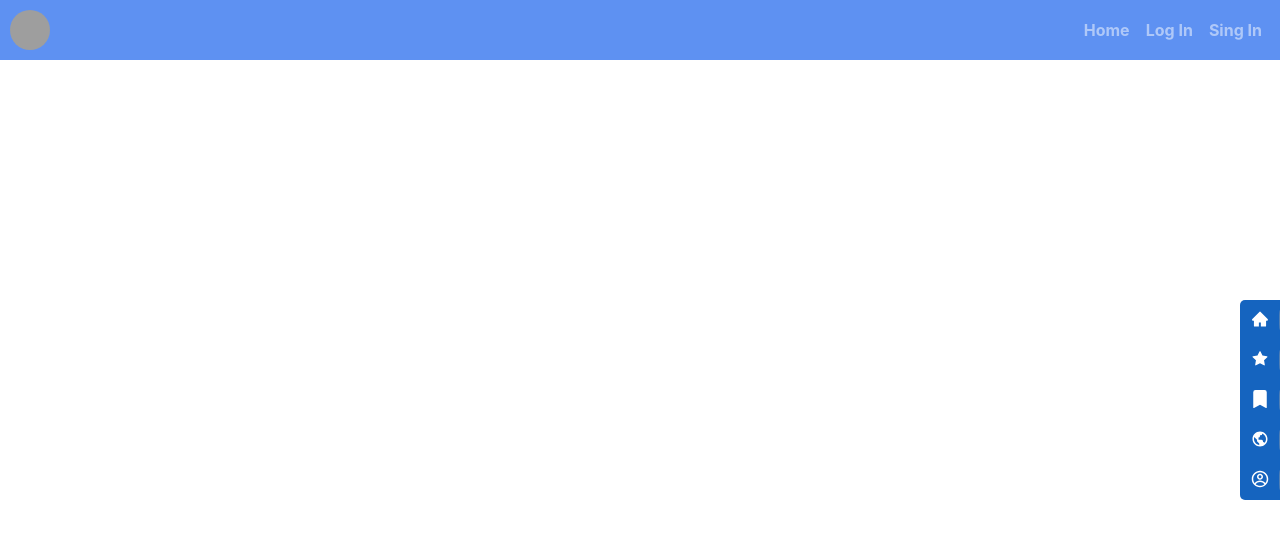
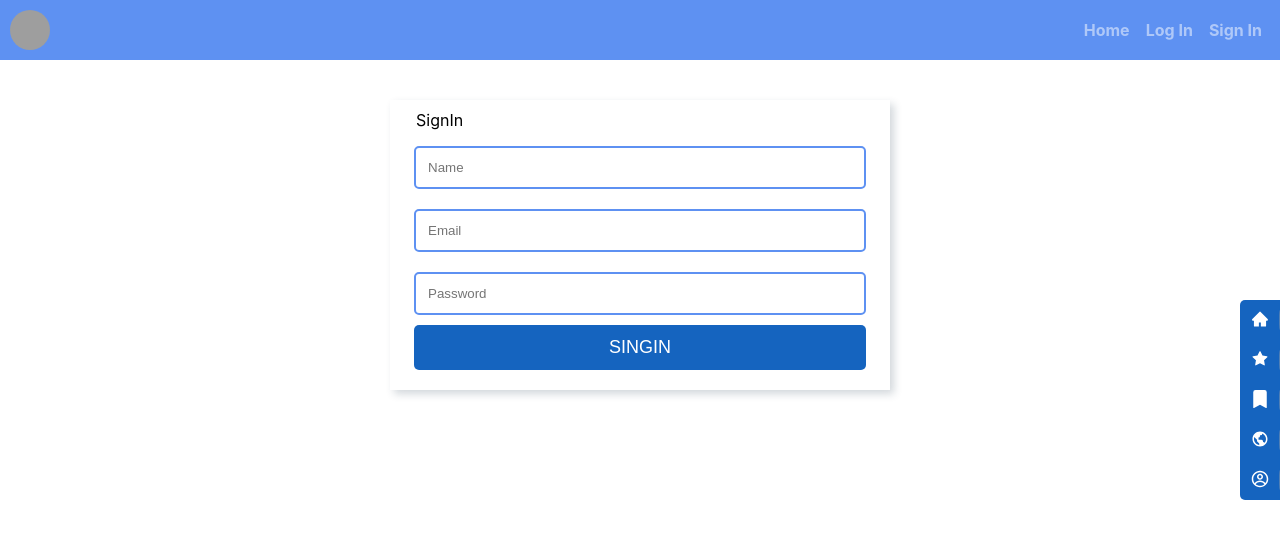
Before and after one commit to aotarasenko/Front-end, a React (Create React App) app in the folder blog-app/blog-app/: page /auth/signin in a window 1280 px wide. Shown: the top 538 px of the page. Built offline with nearby package versions, Linux system fonts and the light colour scheme; grey boxes are pictures that could not be loaded.

Commit message:
Added signin and login pages

```diff
--- a/blog-app/blog-app/src/App.js
+++ b/blog-app/blog-app/src/App.js
@@ -1,17 +1,24 @@
-import { Route, BrowserRouter } from "react-router-dom";
+import { Route, BrowserRouter, Redirect } from "react-router-dom";
 import { NavBar } from "./components/Layout/NavBar/NavBar";
 import { Home } from "./components/Pages/Home";
 import { World } from "./components/Pages/World";
 import { Favorites } from "./components/Pages/Favorites";
 import { Subscriptions } from "./components/Pages/Subscriptions";
 import { Header } from "./components/Layout/Header/Header";
+import { Main } from "./components/Layout/Main/Main";
+import { Login } from "./components/Layout/AuthPage/Login";
+import { Signin } from "./components/Layout/AuthPage/Signin";
 
 function App() {
   return (
     <BrowserRouter>
       <Header />
       <NavBar />
+      <Main />
+      {/* {!loggegIn ? <Redirect to="/world" />} */}
       <Route exact path="/home" component={Home} />
+      <Route exact path="/auth/login" component={Login} />
+      <Route exact path="/auth/signin" component={Signin} />
       <Route exact path="/favorites" component={Favorites} />
       <Route exact path="/world" component={World} />
       <Route exact path="/subscriptions" component={Subscriptions} />
--- /dev/null
+++ b/blog-app/blog-app/src/components/Layout/AuthPage/AuthForm.js
@@ -0,0 +1,36 @@
+import styled from "styled-components";
+import { AppColors, AppFontSizes } from "../../styles/variables";
+
+export const AuthForm = styled.form`
+  padding: 10px;
+
+  margin: 40px auto;
+  max-width: 500px;
+  box-sizing: border-box;
+  box-shadow: 4px 4px 8px 0px rgba(34, 60, 80, 0.2);
+
+  fieldset {
+    display: flex;
+    flex-direction: column;
+    border: none;
+  }
+
+  input {
+    position: relative;
+    margin: 10px 0;
+    padding: 12px;
+    border: 2px solid ${AppColors.light};
+    border-radius: 5px;
+    box-sizing: border-box;
+  }
+  button {
+    padding: 10px 0;
+    border-color: transparent;
+    border-radius: 5px;
+    background-color: ${AppColors.primary};
+    font-size: ${AppFontSizes.medium};
+    color: ${AppColors.white};
+    text-transform: uppercase;
+    cursor: pointer;
+  }
+`;
--- /dev/null
+++ b/blog-app/blog-app/src/components/Layout/AuthPage/Login.js
@@ -0,0 +1,14 @@
+import { AuthForm } from "./AuthForm";
+
+export const Login = () => {
+  return (
+    <AuthForm>
+      <fieldset>
+        <legend>Login</legend>
+        <input placeholder="Email" type="email" />
+        <input placeholder="Password" type="password" />
+        <button type="submit">Login</button>
+      </fieldset>
+    </AuthForm>
+  );
+};
--- /dev/null
+++ b/blog-app/blog-app/src/components/Layout/AuthPage/Signin.js
@@ -0,0 +1,41 @@
+import { useState } from "react";
+import { AuthForm } from "./AuthForm";
+
+export const Signin = () => {
+  const [name, setName] = useState("");
+  const [email, setEmail] = useState("");
+  const [password, setPassword] = useState("");
+
+  const sendSignin = (e) => {
+    e.preventDefault();
+
+    console.log({ name, email, password });
+  };
+
+  return (
+    <AuthForm onSubmit={sendSignin}>
+      <fieldset>
+        <legend>SignIn</legend>
+        <input
+          placeholder="Name"
+          type="text"
+          onChange={(e) => setName(e.target.value)}
+          required
+        />
+        <input
+          placeholder="Email"
+          type="email"
+          onChange={(e) => setEmail(e.target.value)}
+          required
+        />
+        <input
+          placeholder="Password"
+          type="password"
+          onChange={(e) => setPassword(e.target.value)}
+          required
+        />
+        <button type="submit">SingIn</button>
+      </fieldset>
+    </AuthForm>
+  );
+};
--- a/blog-app/blog-app/src/components/Layout/Header/Header.js
+++ b/blog-app/blog-app/src/components/Layout/Header/Header.js
@@ -9,8 +9,8 @@ export const Header = () => {
       <Avatar imgUrl="https://res.cloudinary.com/stealthman22/image/upload/v1586308024/new-portfolio/hero/time-lapse-photography-of-waterfalls-during-sunset-210186.jpg" />
       <div>
         <NavLink to="/world">Home</NavLink>
-        <NavLink to="#">Log In</NavLink>
-        <NavLink to="#">Sing In</NavLink>
+        <NavLink to="/auth/login">Log In</NavLink>
+        <NavLink to="/auth/signin">Sign In</NavLink>
       </div>
     </HeaderStyled>
   );
--- /dev/null
+++ b/blog-app/blog-app/src/components/Layout/Main/Main.js
@@ -0,0 +1,11 @@
+import styled from "styled-components";
+import { AppSizes } from "../../styles/variables";
+
+export const Main = () => {
+  return <ContentWrapper className="content-wrapper" />;
+};
+
+const ContentWrapper = styled.main`
+  margin: 0 auto;
+  max-width: ${AppSizes.desktop};
+`;
--- a/blog-app/blog-app/src/components/Layout/NavBar/NavBar.js
+++ b/blog-app/blog-app/src/components/Layout/NavBar/NavBar.js
@@ -14,6 +14,7 @@ const NavBarStyled = styled.nav`
   position: fixed;
   left: 0;
   bottom: 0;
+  z-index: 5;
   min-width: 40px;
   width: 100%;
   background-color: ${AppColors.primary};
```
Also changed, not shown: blog-app/blog-app/src/api/articles/articles.js (added, +18 -0 lines).
